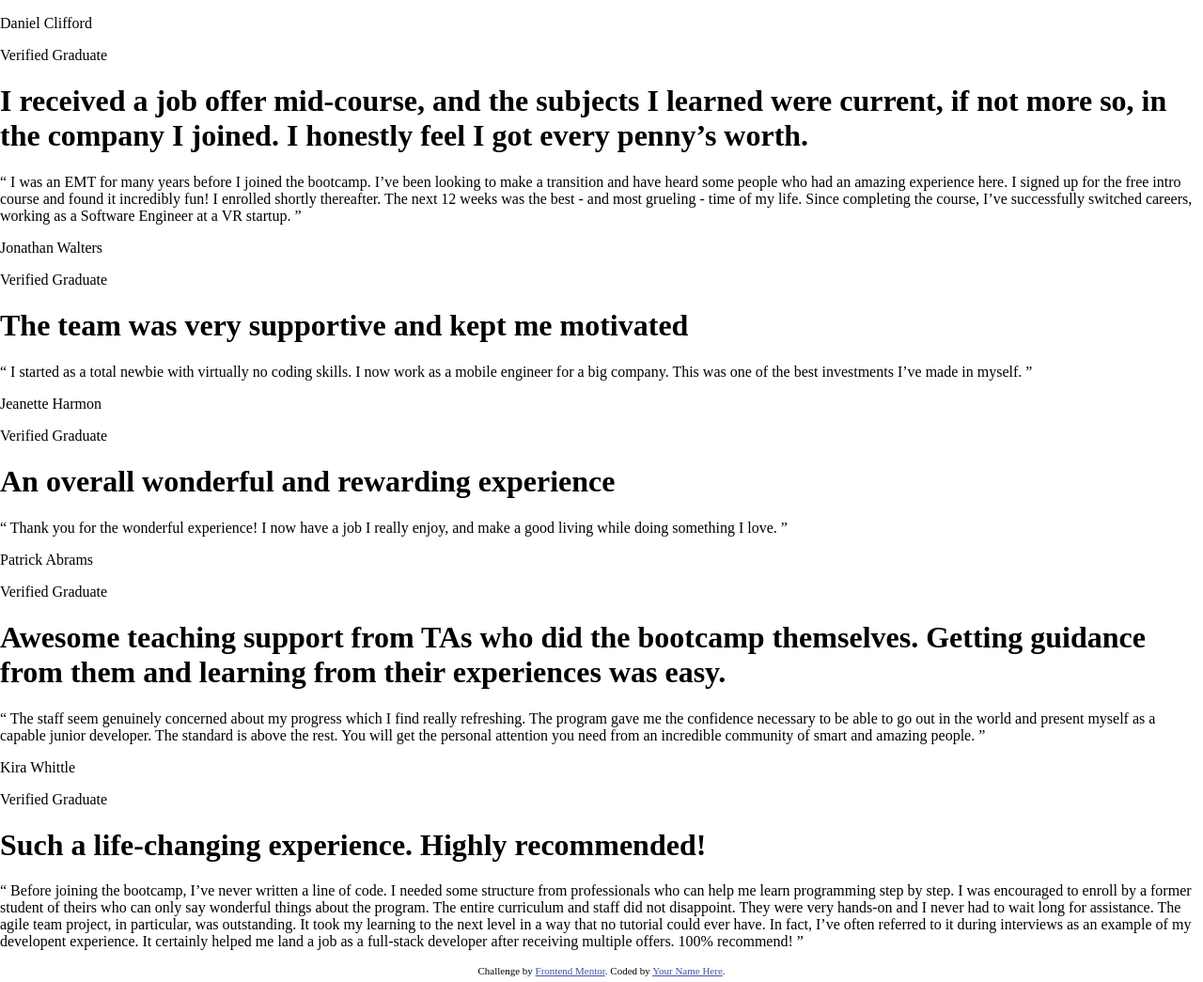
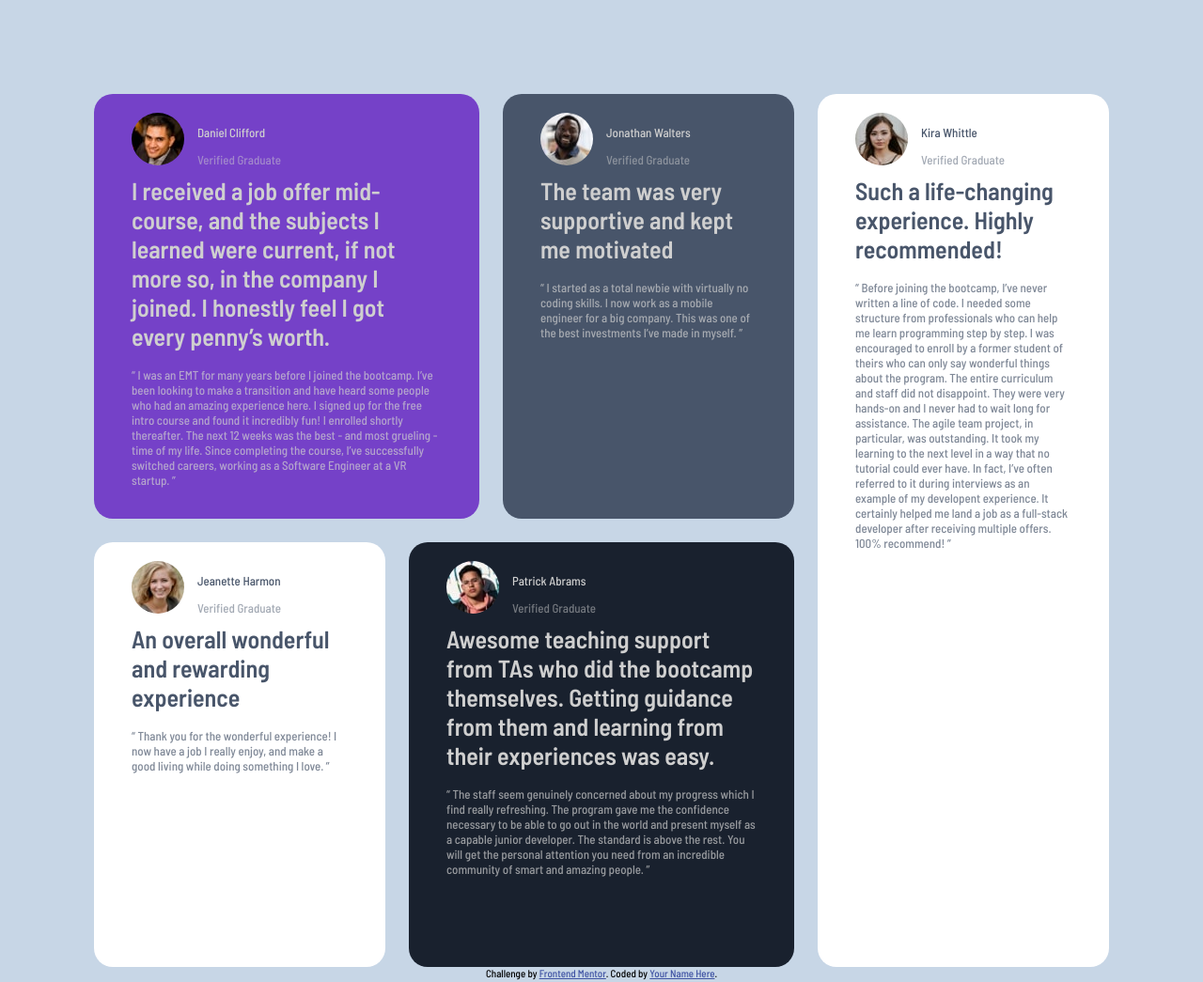
Before and after one commit to LeahJKH/testimonials-grid-section-main, a plain HTML site: page index.html in a window 1280 px wide. Shown: the whole page at 94% size. Drawn offline with Linux system fonts and the light colour scheme.

Commit message:
finished design

```diff
--- a/index.html
+++ b/index.html
@@ -6,51 +6,93 @@
   <link rel="icon" type="image/png" sizes="32x32" href="./images/favicon-32x32.png">
   <title>Frontend Mentor | [Challenge Name Here]</title>
   <link rel="stylesheet" href="style.css">
+  <link rel="preconnect" href="https://fonts.googleapis.com">
+<link rel="preconnect" href="https://fonts.gstatic.com" crossorigin>
+<link href="https://fonts.googleapis.com/css2?family=Barlow+Semi+Condensed:ital,wght@;0,500;0,600;1,500;1,600&display=swap" rel="stylesheet">
 </head>
 <body>
-  <div>
-    <p>Daniel Clifford</p>
-    <p>Verified Graduate</p>
+  <div id="grid-cont">
+    <div id="card1" class="card-styl">
+      <div class="grid-top">
 
-    <h1>I received a job offer mid-course, and the subjects I learned were current, if not more so, in the company I joined. I honestly feel I got every penny’s worth.</h1>
+        <img src="./images/image-daniel.jpg" alt="a picture of daniel" class="img-styl">
+        <div>
 
-    <p>“ I was an EMT for many years before I joined the bootcamp. I’ve been looking to make a transition and have heard some people who had an amazing experience here. I signed up for the free intro course and found it incredibly fun! I enrolled shortly thereafter. The next 12 weeks was the best - and most grueling - time of my life. Since completing the course, I’ve successfully switched careers, working as a Software Engineer at a VR startup. ”</p>
+          <p class="name-w">Daniel Clifford</p>
+          <p class="rank-w">Verified Graduate</p>
+        </div>
+      </div>
+
+      <h1 class="title-w">I received a job offer mid-course, and the subjects I learned were current, if not more so, in the company I joined. I honestly feel I got every penny’s worth.</h1>
+
+      <p class="txt-w">“ I was an EMT for many years before I joined the bootcamp. I’ve been looking to make a transition and have heard some people who had an amazing experience here. I signed up for the free intro course and found it incredibly fun! I enrolled shortly thereafter. The next 12 weeks was the best - and most grueling - time of my life. Since completing the course, I’ve successfully switched careers, working as a Software Engineer at a VR startup. ”</p>
     </div>
-    <div>
-      <p>Jonathan Walters</p>
-      <p>Verified Graduate</p>
+    <div id="card2" class="card-styl">
+      <div class="grid-top">
 
-      <h1>The team was very supportive and kept me motivated</h1>
 
-      <p>“ I started as a total newbie with virtually no coding skills. I now work as a mobile engineer for a big company. This was one of the best investments I’ve made in myself. ”</p>
+        <img src="./images/image-jonathan.jpg" alt="a picture of Jonathan" class="img-styl">
+        <div>
+
+          <p class="name-w">Jonathan Walters</p>
+          <p class="rank-w">Verified Graduate</p>
+        </div>
+      </div>
+
+      <h1 class="title-w">The team was very supportive and kept me motivated</h1>
+
+      <p class="txt-w">“ I started as a total newbie with virtually no coding skills. I now work as a mobile engineer for a big company. This was one of the best investments I’ve made in myself. ”</p>
     </div>
+    <div id="card3" class="card-styl">
+      <div class="grid-top">
 
-    <div>
-      <p>Jeanette Harmon</p>
-      <p>Verified Graduate</p>
 
-      <h1>An overall wonderful and rewarding experience</h1>
+        <img src="./images/image-jeanette.jpg" alt="a picture of Jeanette" class="img-styl">
+        <div>
 
-      <p>“ Thank you for the wonderful experience! I now have a job I really enjoy, and make a good living while doing something I love. ”</p>
+          <p class="name-b">Jeanette Harmon</p>
+          <p class="rank-b">Verified Graduate</p>
+        </div>
+      </div>
+
+      <h1 class="title-b">An overall wonderful and rewarding experience</h1>
+
+      <p class="txt-b">“ Thank you for the wonderful experience! I now have a job I really enjoy, and make a good living while doing something I love. ”</p>
+
     </div>
+    <div id="card4" class="card-styl">
+      <div class="grid-top">
 
-    <div>
-      <p>Patrick Abrams</p>
-      <p>Verified Graduate</p>
 
-      <h1>Awesome teaching support from TAs who did the bootcamp themselves. Getting guidance from them and learning from their experiences was easy.</h1>
+        <img src="./images/image-patrick.jpg" alt="a picture of Patrick" class="img-styl">
+        <div>
 
-      <p>“ The staff seem genuinely concerned about my progress which I find really refreshing. The program gave me the confidence necessary to be able to go out in the world and present myself as a capable junior developer. The standard is above the rest. You will get the personal attention you need from an incredible community of smart and amazing people. ”</p>
+          <p class="name-w">Patrick Abrams</p>
+          <p class="rank-w">Verified Graduate</p>
+        </div>
+      </div>
+
+      <h1 class="title-w">Awesome teaching support from TAs who did the bootcamp themselves. Getting guidance from them and learning from their experiences was easy.</h1>
+
+      <p class="txt-w">“ The staff seem genuinely concerned about my progress which I find really refreshing. The program gave me the confidence necessary to be able to go out in the world and present myself as a capable junior developer. The standard is above the rest. You will get the personal attention you need from an incredible community of smart and amazing people. ”</p>
     </div>
+    <div id="card5" class="card-styl">
+      <div class="grid-top">
 
-    <div>
-      <p>Kira Whittle</p>
-      <p>Verified Graduate</p>
 
-      <h1>Such a life-changing experience. Highly recommended!</h1>
+        <img src="./images/image-kira.jpg" alt="a picture of Kira" class="img-styl">
+        <div>
 
-      <p>“ Before joining the bootcamp, I’ve never written a line of code. I needed some structure from professionals who can help me learn programming step by step. I was encouraged to enroll by a former student of theirs who can only say wonderful things about the program. The entire curriculum and staff did not disappoint. They were very hands-on and I never had to wait long for assistance. The agile team project, in particular, was outstanding. It took my learning to the next level in a way that no tutorial could ever have. In fact, I’ve often referred to it during interviews as an example of my developent experience. It certainly helped me land a job as a full-stack developer after receiving multiple offers. 100% recommend! ”</p>
+          <p class="name-b">Kira Whittle</p>
+          <p class="rank-b">Verified Graduate</p>
+        </div>
+      </div>
+
+      <h1 class="title-b">Such a life-changing experience. Highly recommended!</h1>
+
+      <p class="txt-b">“ Before joining the bootcamp, I’ve never written a line of code. I needed some structure from professionals who can help me learn programming step by step. I was encouraged to enroll by a former student of theirs who can only say wonderful things about the program. The entire curriculum and staff did not disappoint. They were very hands-on and I never had to wait long for assistance. The agile team project, in particular, was outstanding. It took my learning to the next level in a way that no tutorial could ever have. In fact, I’ve often referred to it during interviews as an example of my developent experience. It certainly helped me land a job as a full-stack developer after receiving multiple offers. 100% recommend! ”</p>
     </div>
+  </div>
 
   <div class="attribution">
     Challenge by <a href="https://www.frontendmentor.io?ref=challenge" target="_blank">Frontend Mentor</a>.
--- a/style.css
+++ b/style.css
@@ -5,4 +5,89 @@ body {
     margin: 0;
     padding: 0;
     box-sizing: border-box;
+    font-family: "Barlow Semi Condensed", sans-serif;
+    Font-size: 13px;
+    background-color: hsl(210, 38%, 84%);
+    font-weight: 500;
+    padding: 100px;
 }
+#grid-cont {
+    display: grid;
+    grid-template-columns: repeat(4, 1fr);
+    grid-template-rows: repeat(2, 1fr) ;
+    gap: 25px;
+}
+#card1 {
+grid-column: 1 / 3;
+background-color: hsl(263, 55%, 52%);
+background-image: url(./images/bg-pattern-quotation.svg);
+background-repeat: no-repeat;
+background-size: 150px;
+background-position-x: 700px;
+}
+#card2 {
+grid-column: 3 / 4;
+background-color: hsl(217, 19%, 35%);
+}
+#card3 {
+    grid-row-start: 2;
+    background-color: #fff;
+}
+#card4 {
+
+grid-row-start: 2;
+grid-column: 2 / 4;
+background-color: hsl(219, 29%, 14%);
+}
+#card5 {
+
+grid-row: 1/3;
+grid-column: 4 / 5;
+background-color: #fff;
+
+}
+.card-styl {
+    border-radius: 20px;
+    padding: 20px 40px;
+}
+.img-styl {
+    border-radius: 200px;
+    grid-row: 1/3;
+}
+
+.name-w {
+color: hsl(0, 0%, 81%);
+}
+.title-w {
+color: hsl(0, 0%, 81%);
+font-weight: 600
+}
+.txt-w {
+ color: hsl(0, 0%, 81%);
+ opacity: 0.7;
+}
+.rank-w {
+    color: hsl(0, 0%, 81%);
+    opacity: 0.5;
+}
+.name-b {
+ color:  hsl(217, 19%, 35%);
+}
+.title-b {
+ color:  hsl(217, 19%, 35%);
+ font-weight: 600
+}
+.rank-b {
+    color:  hsl(217, 19%, 35%);
+    opacity: 0.5;
+}
+.txt-b{
+    color:  hsl(217, 19%, 35%);
+    opacity: 0.7;
+}
+.grid-top {
+    display: grid;
+    grid-template-columns: 60px 150px 1fr;
+    grid-template-rows: 20px 20px;
+    gap: 10px;
+}
```
